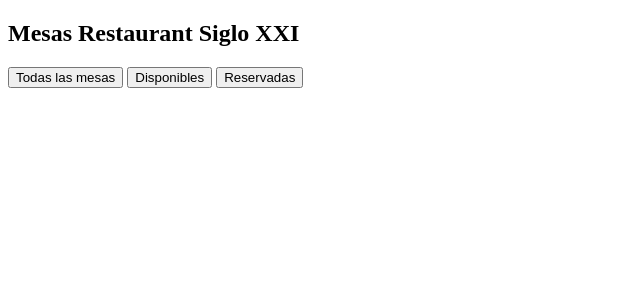
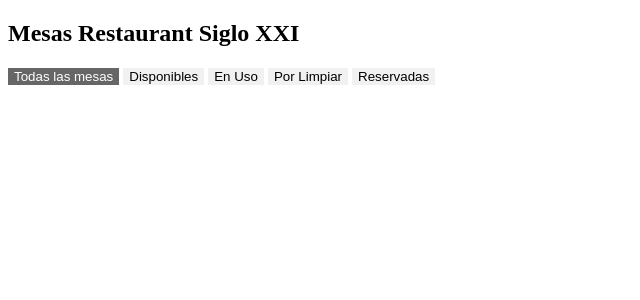
Before and after one commit to Vittoowo/Portafolio, a Django app: template mesas/templates/MesasDisponibles.html in a window 1280 px wide. Shown: the top 300 px of the page, without its empty margins (0-640 px from the left). Run offline with Django 3.2, Linux system fonts and the light colour scheme; the template is opened without the code that fills it, so the values that code supplies are empty.

Commit message:
totem de mesas con filtro funcional

```diff
--- a/mesas/templates/MesasDisponibles.html
+++ b/mesas/templates/MesasDisponibles.html
@@ -1,29 +1,67 @@
 <!DOCTYPE html>
 <html>
+
+  <style>
+    .filterDiv {
+      float: left;
+      background-color: #4caf50 ;
+      color: #ffffff;
+      width: 180px;
+      line-height: 180px;
+      text-align: center;
+      margin: 6px;
+      display: none;
+
+    }
+
+    .show {
+      display: block;
+    }
+
+    .container {
+      margin-top: 20px;
+      overflow: hidden;
+    }
+
+    /* Style the buttons */
+    .btn {
+      border: none;
+      outline: none;
+      background-color: #f1f1f1;
+      cursor: pointer;
+    }
+
+    .btn:hover {
+      background-color: #ddd;
+    }
+
+    .btn.active {
+      background-color: #666;
+      color: white;
+    }
+
+  </style>
+
+
   <body>
+
 
     <h2>Mesas Restaurant Siglo XXI</h2>
 
     <div id="contenedor">
       <button class="btn active" onclick="filterSelection('all')"> Todas las mesas</button>
-  <button class="btn" onclick="filterSelection('0')"> Disponibles</button>
-  <button class="btn" onclick="filterSelection('1')"> Reservadas</button>
+      <button class="btn" onclick="filterSelection('1')"> Disponibles</button>
+      <button class="btn" onclick="filterSelection('2')"> En Uso</button>
+      <button class="btn" onclick="filterSelection('3')"> Por Limpiar</button>
+      <button class="btn" onclick="filterSelection('4')"> Reservadas</button>
     </div>
 
     <div class="container">
-
       {% for e in Mesas %}
-
-    <div class ="filterDiv">
-    <tr>
-      <td>{{ e.0 }}</td>
-      <td>{{ e.2 }}</td>
-    </tr>
+        <div class ="filterDiv {{ e.2 }}"> Mesa {{e.0}}</div>
       {% endfor %}
     </div>
 
-
-</div>
     <script>
       filterSelection("all")
       function filterSelection(c) {
@@ -67,6 +105,9 @@ for (var i = 0; i < btns.length; i++) {
           this.className += " active";
         });
       }
+
+
+
     </script>
 
   </body>
```
Lines whose indentation alone changed are shown as unchanged.
